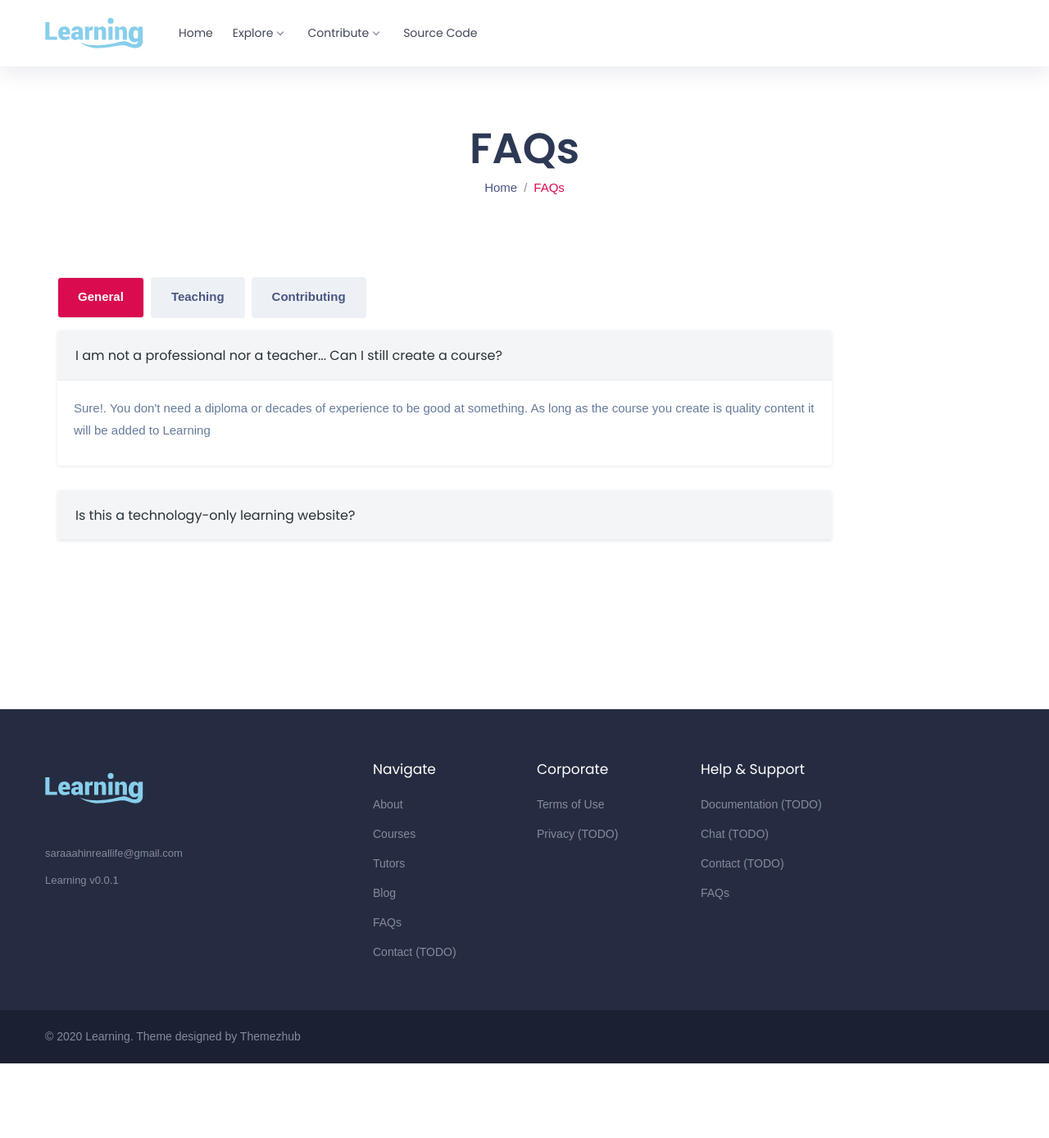
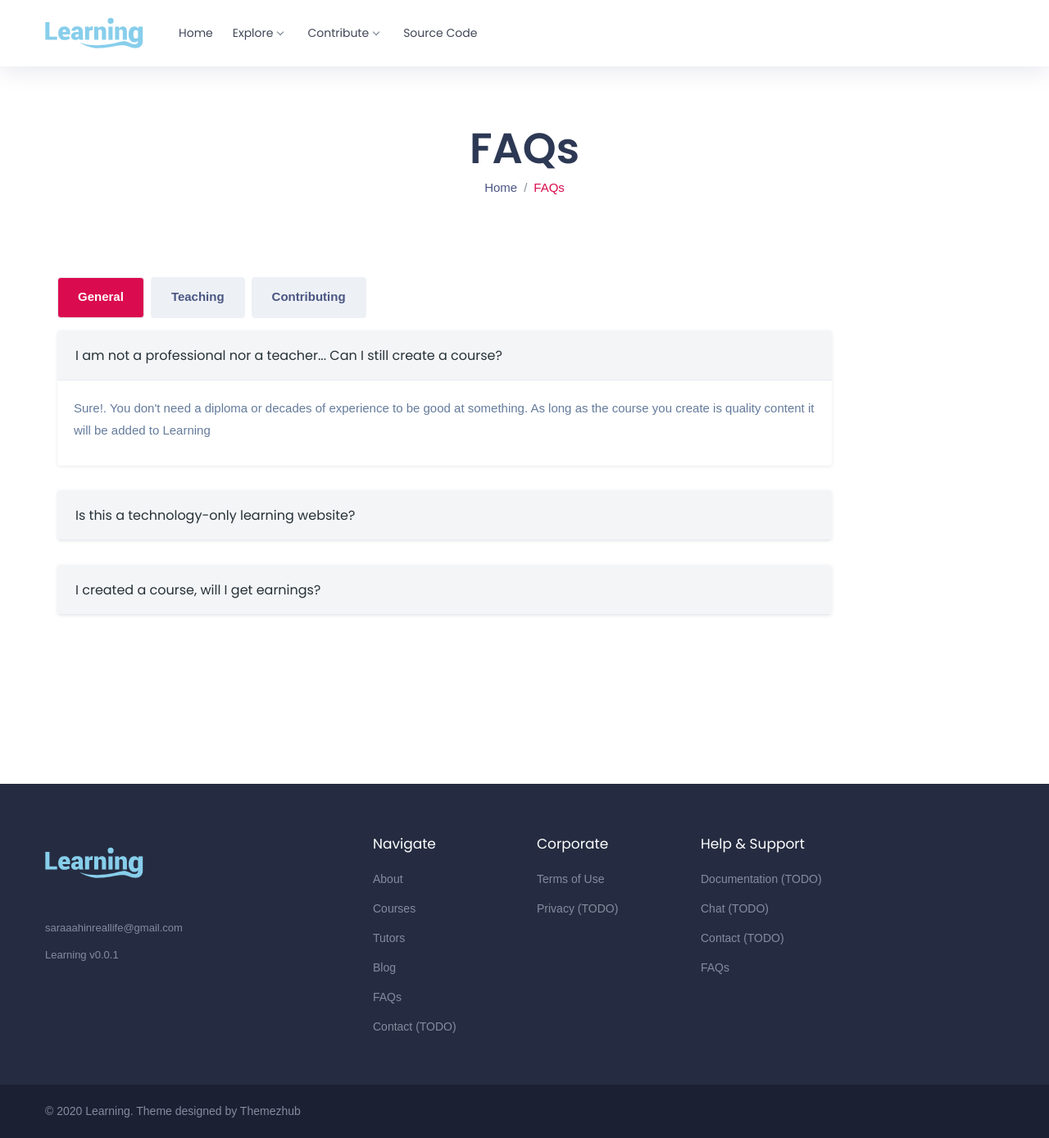
Before and after one commit to InsaneMiner/Learning, a Jekyll site: the page built from faq.html, in a window 1280 px wide. Shown: the whole page at 82% size. Built offline with Jekyll 4.4.1, drawn with Linux system fonts in a browser that asks for light colours; some web fonts are replaced; before the commit the page ends 1297 px from its top, so only the background shows below that.

Commit message:
Refactoring stuff

```diff
--- a/_data/faqs/Teaching.yml
+++ b/_data/faqs/Teaching.yml
@@ -4,3 +4,5 @@ questions:
     answer: Sure!. You don't need a diploma or decades of experience to be good at something. As long as the course you create is quality content it will be added to Learning
   - question: Is this a technology-only learning website?
     answer: No. At learning you can teach anything. Are you good at chess? Create a chess course. Are you good at singing? Create a singing course. This is a teach-and-learn-anything website
+  - question: I created a course, will I get earnings?
+    answer: No, you can't get earnings by contributing at Learning, you can add a donate paypal button or a BTC address to donate in the description of your course (The file located at "_posts/")
--- a/faq.html
+++ b/faq.html
@@ -14,12 +14,14 @@ layout: page
           <ul id="myTab" class="nav nav-tabs customize-tab tabs_creative"
             role="tablist">
 
+            {% assign index = 0 %}
             {% for tab in site.data.faqs.tabs %}
+              {% assign index = index | plus: 1 %}
               <li class="nav-item">
-                <a class="nav-link{% if forloop.index == 1 %} active{% endif %}"
+                <a class="nav-link{% if index == 1 %} active{% endif %}"
                   id="{{ tab }}-tab" data-toggle="tab" href="#{{ tab }}"
                   role="tab" aria-controls="{{ tab }}" aria-selected="{% if
-                  forloop.index == 1 %}true{% else %}false{% endif %}">{{ tab }}</a>
+                  index == 1 %}true{% else %}false{% endif %}">{{ tab }}</a>
               </li>
             {% endfor %}
 
```
